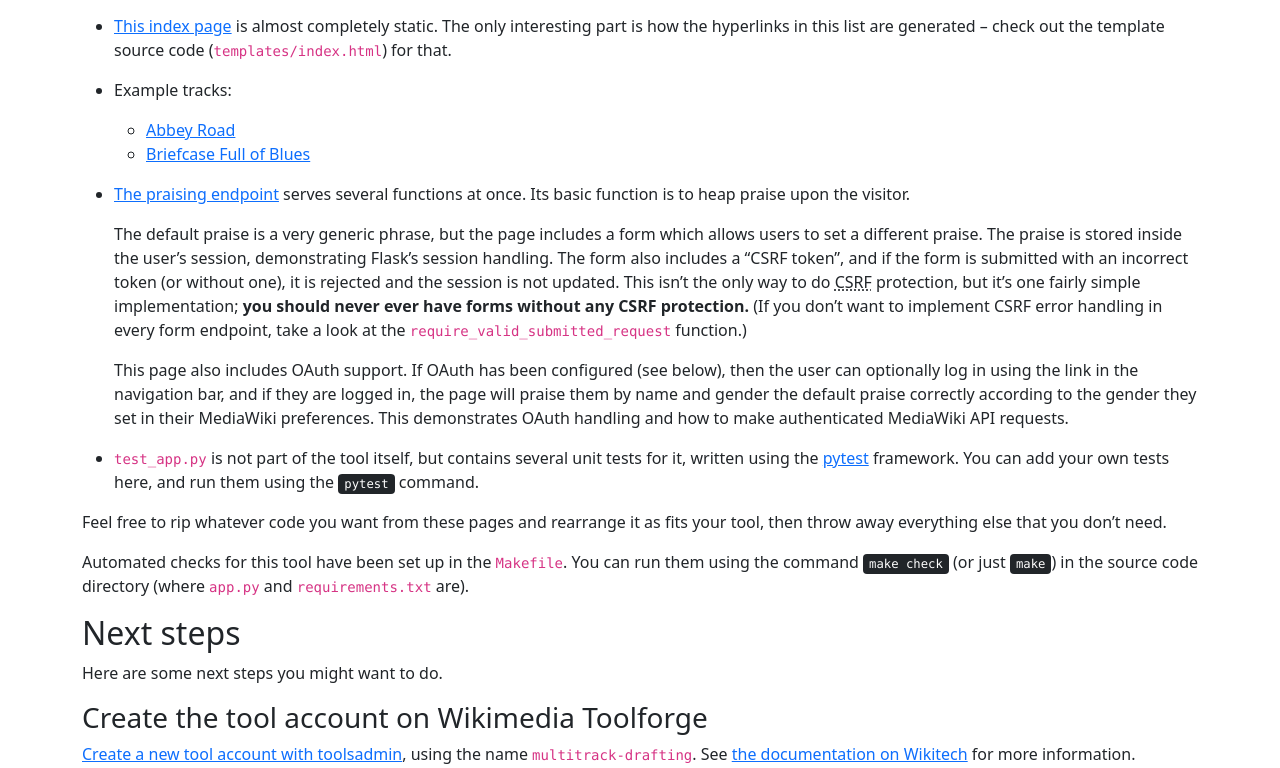
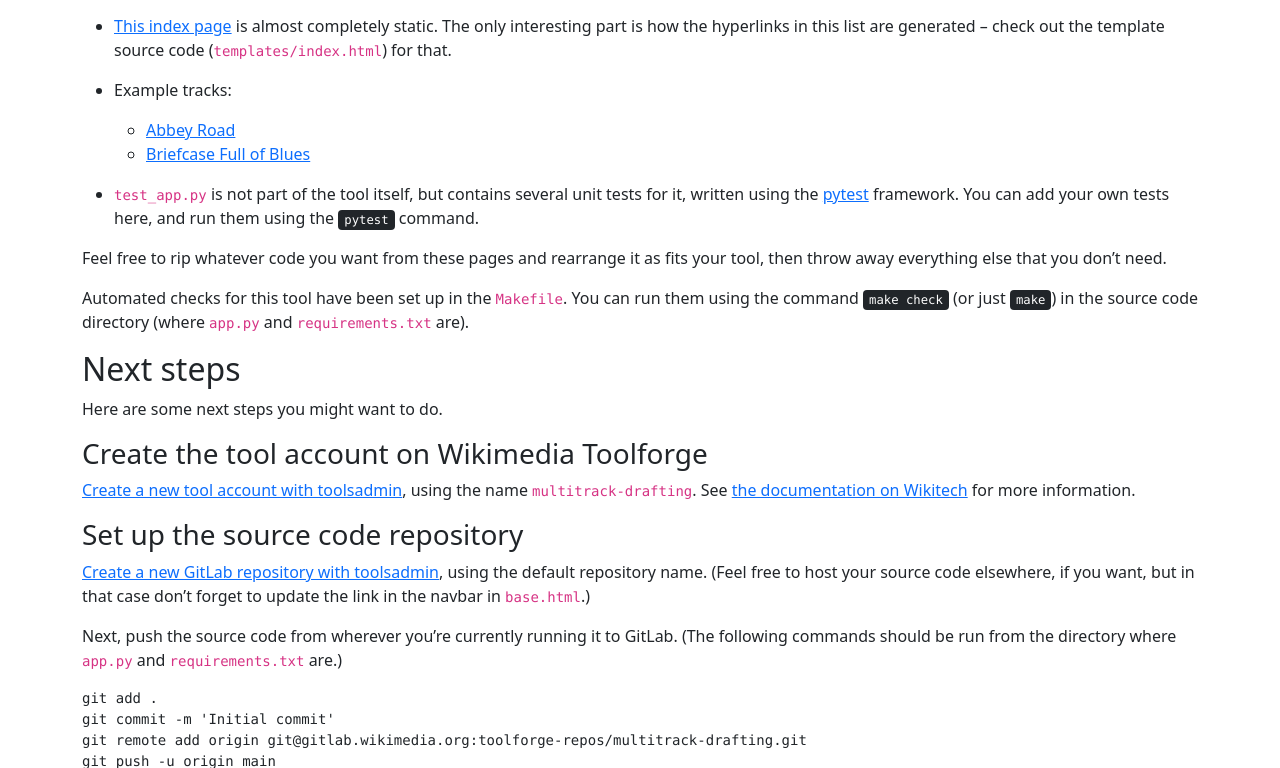
Before and after one commit to connorshea/multitrack-drafting, a Flask app: page / in a window 1280 px wide. Shown: the part 288-1056 px from the top of the page. Run offline with Flask 2, Linux system fonts and the light colour scheme; some libraries are stand-ins or nearby versions.

Commit message:
Remove praise endpoint.
Add CSRF handling to the album endpoint.
Also make various other improvements to the album post endpoint.

```diff
--- a/app.py
+++ b/app.py
@@ -137,53 +137,38 @@
 
 
 @app.get('/album/Q<item_id>')
-def album_get(item_id: str) -> RRV:
+def album_get(item_id: int) -> RRV:
     # TODO: fetch item from Wikidata
     item_name = 'Abbey Road' or 'No English title on Wikidata'
     return flask.render_template('album.html',
                                  item_id=item_id,
                                  item_name=item_name)
 
+
 @app.post('/album/Q<item_id>')
-def album_post(item_id: str) -> RRV:
-    print(item_id)
-    print(flask.request.form['tracklist']) # it works!
-    return flask.redirect(flask.url_for('album_get', item_id=item_id))
+def album_post(item_id: int) -> RRV:
+    csrf_error = False
+    if submitted_request_valid():
+        tracklist = flask.request.form.get('tracklist')
+        performer_qid = flask.request.form.get('performer_qid')
+        include_track_numbers = flask.request.form.get('include_track_numbers') == 'on'
 
-
-@app.route('/praise', methods=['GET', 'POST'])
-def praise() -> RRV:
-    csrf_error = False
-    if flask.request.method == 'POST':
-        if submitted_request_valid():
-            praise = flask.request.form.get('praise', 'praise missing')
-            flask.session['praise'] = praise
-        else:
-            csrf_error = True
-            flask.g.repeat_form = True
+        print(item_id)
+        print(tracklist)
+        print(performer_qid)
+        print(include_track_numbers)
+    else:
+        csrf_error = True
+        flask.g.repeat_form = True
+        # Bail out early if we hit a CSRF error.
+        return flask.render_template('album.html',
+                                     item_id=item_id,
+                                     csrf_error=csrf_error)
 
     session = authenticated_session()
-    if session:
-        userinfo = session.get(action='query',
-                               meta='userinfo',
-                               uiprop='options')['query']['userinfo']
-        name = userinfo['name']
-        gender = userinfo['options']['gender']
-        if gender == 'male':
-            default_praise = 'Praise him with great praise!'
-        elif gender == 'female':
-            default_praise = 'Praise her with great praise!'
-        else:
-            default_praise = 'Praise them with great praise!'
-    else:
-        name = None
-        default_praise = 'You rock!'
 
-    praise = flask.session.get('praise', default_praise)
-
-    return flask.render_template('praise.html',
-                                 name=name,
-                                 praise=praise,
+    return flask.render_template('album.html',
+                                 item_id=item_id,
                                  csrf_error=csrf_error)
 
 
--- a/templates/index.html
+++ b/templates/index.html
@@ -26,36 +26,6 @@
         <li><a href="{{ url_for('album_get', item_id=173643) }}">Abbey Road</a></li>
         <li><a href="{{ url_for('album_get', item_id=107357225) }}">Briefcase Full of Blues</a></li>
       </ul>
-    </p>
-  </li>
-  <li>
-    <p>
-      <a href="{{ url_for('praise') }}">The praising endpoint</a> serves several functions at once.
-      Its basic function is to heap praise upon the visitor.
-    </p>
-    <p>
-      The default praise is a very generic phrase,
-      but the page includes a form which allows users to set a different praise.
-      The praise is stored inside the user’s session,
-      demonstrating Flask’s session handling.
-      The form also includes a “CSRF token”,
-      and if the form is submitted with an incorrect token (or without one),
-      it is rejected and the session is not updated.
-      This isn’t the only way to do <abbr title="cross-site request forgery">CSRF</abbr> protection,
-      but it’s one fairly simple implementation;
-      <strong>you should never ever have forms without any CSRF protection.</strong>
-      (If you don’t want to implement CSRF error handling in every form endpoint,
-      take a look at the <code>require_valid_submitted_request</code> function.)
-    </p>
-    <p>
-      This page also includes OAuth support.
-      If OAuth has been configured (see below),
-      then the user can optionally log in using the link in the navigation bar,
-      and if they are logged in,
-      the page will praise them by name
-      and gender the default praise correctly
-      according to the gender they set in their MediaWiki preferences.
-      This demonstrates OAuth handling and how to make authenticated MediaWiki API requests.
     </p>
   </li>
 
```
Also changed, not shown: templates/album.html (+18 -5 lines), templates/praise.html (deleted, +0 -24 lines), README.md.
